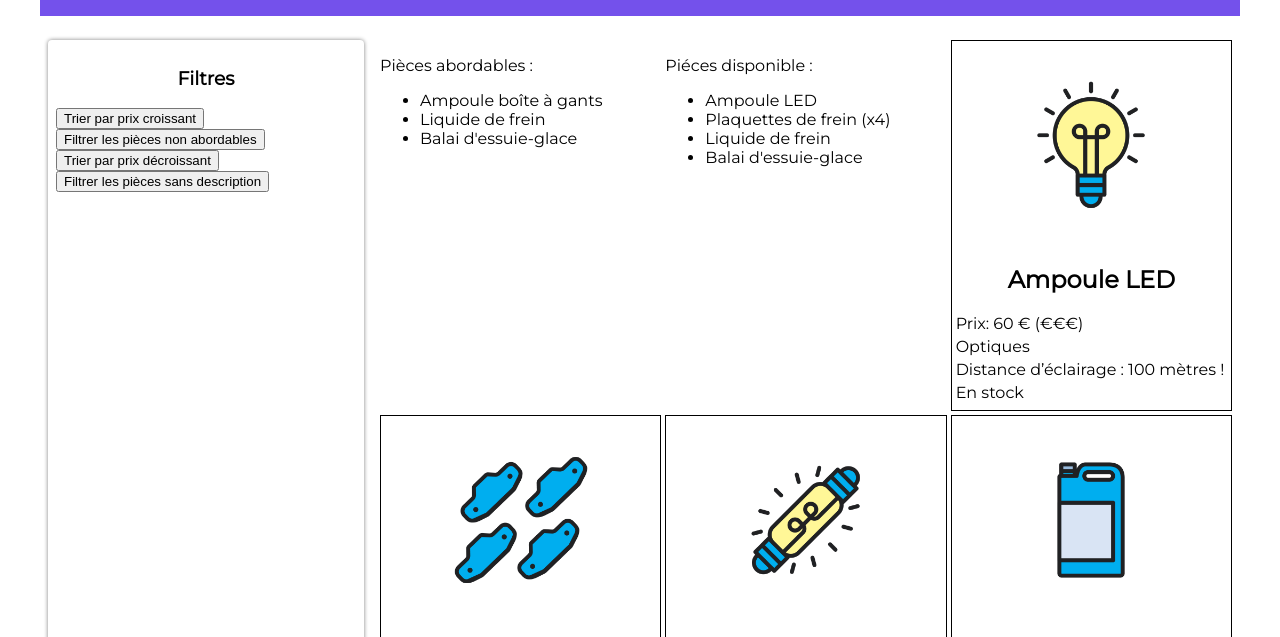
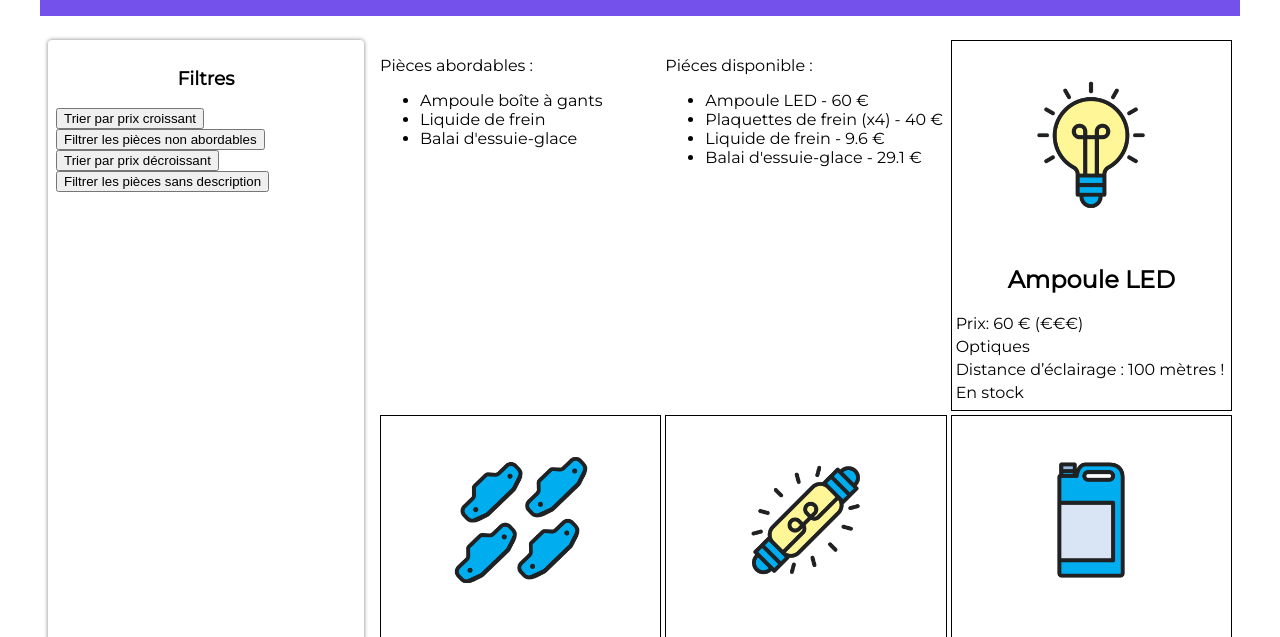
Before and after one commit to mehdi660/Cours-JS, a website: page index.html in a window 1280 px wide. Shown: the part 98-735 px from the top of the page. Drawn offline with Linux system fonts and the light colour scheme.

Commit message:
ajout de la partie pieces disponible avec leurs prix

```diff
--- a/index.html
+++ b/index.html
@@ -32,7 +32,7 @@
 			<div class="abordables">
 				<p>Pièces abordables :</p>
 			</div>
-			<div class="disponible">
+			<div class="disponibles">
 				<p>Piéces disponible :</p>
 			</div>
 		</section>
--- a/pieces.js
+++ b/pieces.js
@@ -89,27 +89,48 @@ for (let i = 0; i < noms.length; i++) {
 // Ajout de l'en-tête puis de la liste au bloc résultats filtres
 document.querySelector('.abordables').appendChild(abordablesElements)
 
-console.log(noms);
 
 
+const nomsDisponibles = pieces.map(piece => piece.nom);
+const prixDisponibles = pieces.map(piece => piece.prix);
 
-
-const nomDisponible = pieces.map(piece => piece.nom);
 for (let i = pieces.length - 1; i >= 0; i--) {
-    if (!pieces[i].disponibilite) {
-        nomDisponible.splice(i, 1)
+    if (pieces[i].disponibilite === false) {
+        nomsDisponibles.splice(i, 1);
+        prixDisponibles.splice(i, 1);
     }
 }
 
-//Création de la liste
-const disponibleElements = document.createElement('ul');
-//Ajout de chaque nom à la liste
-for (let i = 0; i < nomDisponible.length; i++) {
+const disponiblesElement = document.createElement('ul');
+
+for (let i = 0; i < nomsDisponibles.length; i++) {
     const nomElement = document.createElement('li');
-    nomElement.innerText = nomDisponible[i];
-    disponibleElements.appendChild(nomElement)
+    nomElement.innerText = `${nomsDisponibles[i]} - ${prixDisponibles[i]} €`;
+    disponiblesElement.appendChild(nomElement);
 }
-// Ajout de l'en-tête puis de la liste au bloc résultats filtres
-document.querySelector('.disponible').appendChild(disponibleElements)
 
-console.log(nomDisponible);
+document.querySelector('.disponibles').appendChild(disponiblesElement);
+
+
+// const nomDisponible = pieces.map(piece => piece.nom);
+// for (let i = pieces.length - 1; i >= 0; i--) {
+//     if (!pieces[i].disponibilite) {
+//         nomDisponible.splice(i, 1)
+//     }
+// }
+
+// //Création de la liste
+// const disponibleElements = document.createElement('ul');
+// //Ajout de chaque nom à la liste
+// for (let i = 0; i < nomDisponible.length; i++) {
+//     const nomElement = document.createElement('li');
+//     const prixElement = document.createElement("p")
+//     prixElement.innerText = ` - (${pieces.prix}`;
+//     nomElement.innerText = nomDisponible[i];
+//     disponibleElements.appendChild(nomElement)
+// }
+// // Ajout de l'en-tête puis de la liste au bloc résultats filtres
+// document.querySelector('.disponible').appendChild(disponibleElements)
+// prixElement.appendChild(li)
+
+// console.log(nomDisponible);
```
